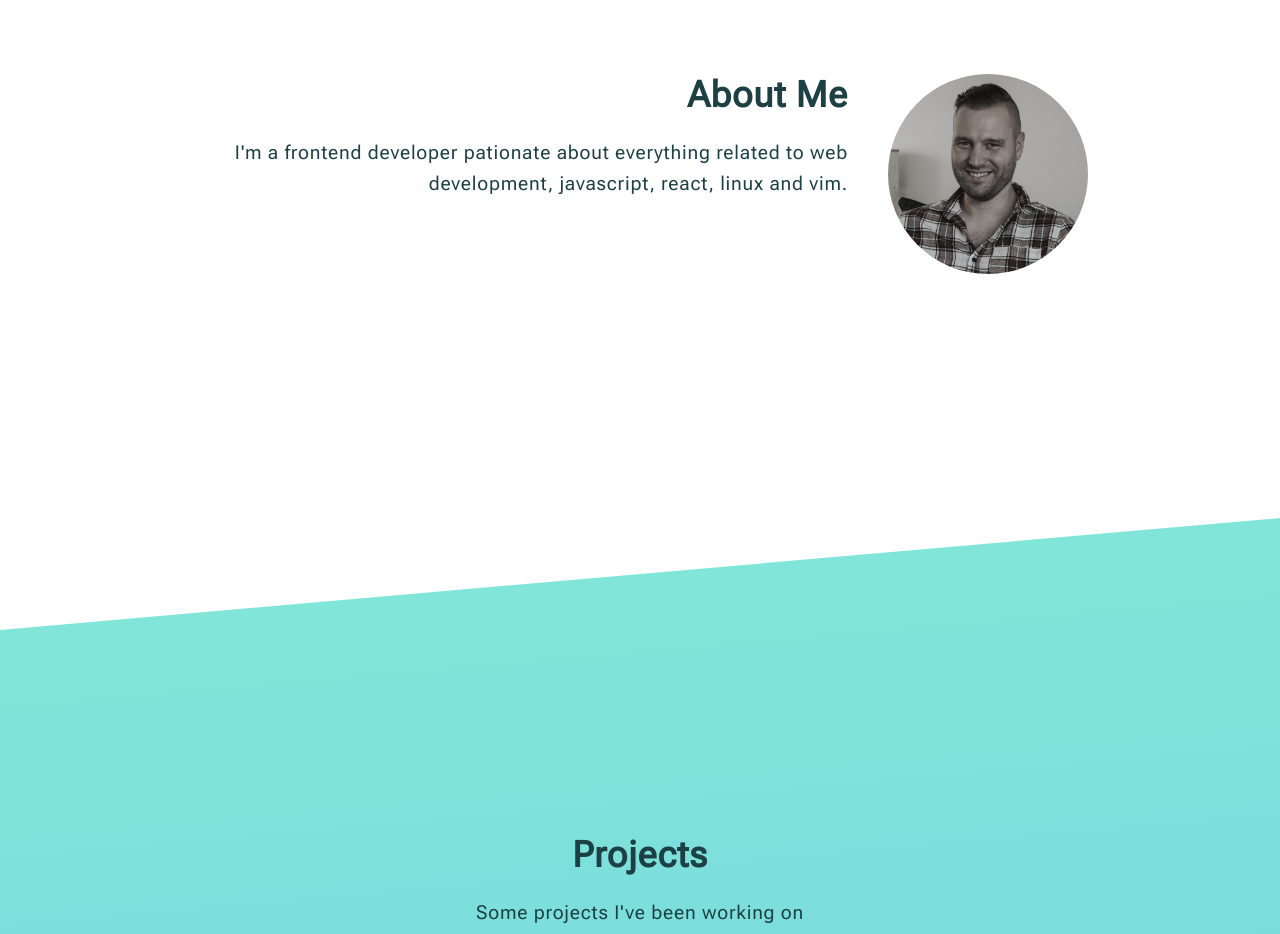
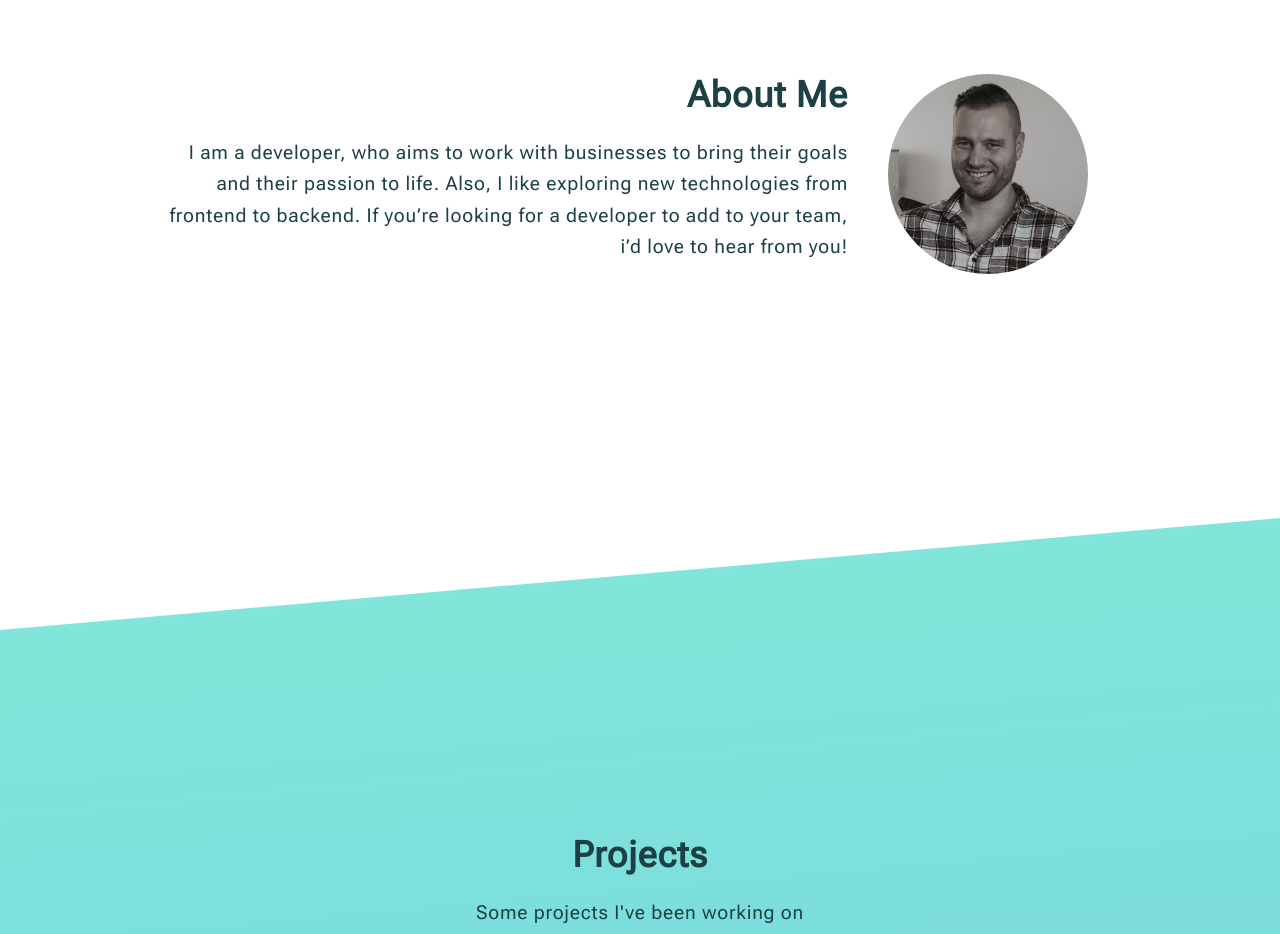
Before and after one commit to fpelletier-gh/portfolio-v2, a Next.js app: page / in a window 1280 px wide. Shown: the part 800-1734 px from the top of the page. Built offline with nearby package versions, Linux system fonts and the light colour scheme.

Commit message:
update text from about page

```diff
--- a/components/about.tsx
+++ b/components/about.tsx
@@ -59,8 +59,10 @@ export default function About({ scrollRef, setPageInView }) {
               About Me
             </Heading>
             <Text textAlign={["center", "center", "right"]} fontSize="1.2rem">
-              I'm a frontend developer pationate about everything related to web
-              development, javascript, react, linux and vim.
+              I am a developer, who aims to work with businesses to bring their
+              goals and their passion to life. Also, I like exploring new
+              technologies from frontend to backend. If you’re looking for a
+              developer to add to your team, i’d love to hear from you!
             </Text>
           </Flex>
           <Flex
```
